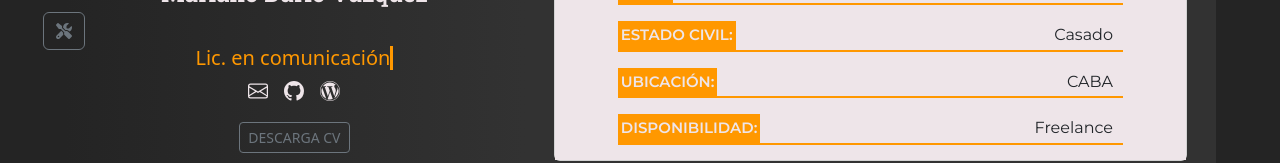
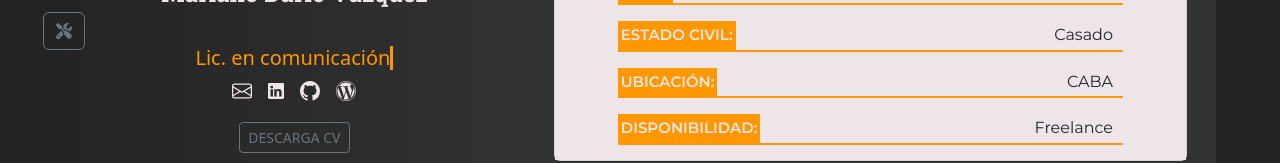
Before and after one commit to mareanovazquez/CurriculumVitae, a React (Vite) app: page / in a window 1280 px wide. Shown: the part 468-631 px from the top of the page. Built offline with nearby package versions, Linux system fonts and the light colour scheme.

Commit message:
add link linkedin

```diff
--- a/src/Components/Footer/Footer.jsx
+++ b/src/Components/Footer/Footer.jsx
@@ -45,11 +45,11 @@
               <path d="M0 4a2 2 0 0 1 2-2h12a2 2 0 0 1 2 2v8a2 2 0 0 1-2 2H2a2 2 0 0 1-2-2V4Zm2-1a1 1 0 0 0-1 1v.217l7 4.2 7-4.2V4a1 1 0 0 0-1-1H2Zm13 2.383-4.708 2.825L15 11.105V5.383Zm-.034 6.876-5.64-3.471L8 9.583l-1.326-.795-5.64 3.47A1 1 0 0 0 2 13h12a1 1 0 0 0 .966-.741ZM1 11.105l4.708-2.897L1 5.383v5.722Z" />
             </svg></Nav.Link>
           </Nav.Item>
-          {/* <Nav.Item>
-            <Nav.Link href='https://wa.me/5491132380400' target='_blanck'><svg xmlns="http://www.w3.org/2000/svg" width="20" height="20" fill="currentColor" className="bi bi-whatsapp" viewBox="0 0 16 16">
-              <path d="M13.601 2.326A7.854 7.854 0 0 0 7.994 0C3.627 0 .068 3.558.064 7.926c0 1.399.366 2.76 1.057 3.965L0 16l4.204-1.102a7.933 7.933 0 0 0 3.79.965h.004c4.368 0 7.926-3.558 7.93-7.93A7.898 7.898 0 0 0 13.6 2.326zM7.994 14.521a6.573 6.573 0 0 1-3.356-.92l-.24-.144-2.494.654.666-2.433-.156-.251a6.56 6.56 0 0 1-1.007-3.505c0-3.626 2.957-6.584 6.591-6.584a6.56 6.56 0 0 1 4.66 1.931 6.557 6.557 0 0 1 1.928 4.66c-.004 3.639-2.961 6.592-6.592 6.592zm3.615-4.934c-.197-.099-1.17-.578-1.353-.646-.182-.065-.315-.099-.445.099-.133.197-.513.646-.627.775-.114.133-.232.148-.43.05-.197-.1-.836-.308-1.592-.985-.59-.525-.985-1.175-1.103-1.372-.114-.198-.011-.304.088-.403.087-.088.197-.232.296-.346.1-.114.133-.198.198-.33.065-.134.034-.248-.015-.347-.05-.099-.445-1.076-.612-1.47-.16-.389-.323-.335-.445-.34-.114-.007-.247-.007-.38-.007a.729.729 0 0 0-.529.247c-.182.198-.691.677-.691 1.654 0 .977.71 1.916.81 2.049.098.133 1.394 2.132 3.383 2.992.47.205.84.326 1.129.418.475.152.904.129 1.246.08.38-.058 1.171-.48 1.338-.943.164-.464.164-.86.114-.943-.049-.084-.182-.133-.38-.232z" />
+          <Nav.Item>
+            <Nav.Link href='https://www.linkedin.com/in/mareanovazquez/' target='_blank'><svg xmlns="http://www.w3.org/2000/svg" width="16" height="16" fill="currentColor" class="bi bi-linkedin" viewBox="0 0 16 16">
+              <path d="M0 1.146C0 .513.526 0 1.175 0h13.65C15.474 0 16 .513 16 1.146v13.708c0 .633-.526 1.146-1.175 1.146H1.175C.526 16 0 15.487 0 14.854V1.146zm4.943 12.248V6.169H2.542v7.225h2.401m-1.2-8.212c.837 0 1.358-.554 1.358-1.248-.015-.709-.52-1.248-1.342-1.248-.822 0-1.359.54-1.359 1.248 0 .694.521 1.248 1.327 1.248h.016zm4.908 8.212V9.359c0-.216.016-.432.08-.586.173-.431.568-.878 1.232-.878.869 0 1.216.662 1.216 1.634v3.865h2.401V9.25c0-2.22-1.184-3.252-2.764-3.252-1.274 0-1.845.7-2.165 1.193v.025h-.016a5.54 5.54 0 0 1 .016-.025V6.169h-2.4c.03.678 0 7.225 0 7.225h2.4" />
             </svg></Nav.Link>
-          </Nav.Item> */}
+          </Nav.Item>
           <Nav.Item>
             <Nav.Link href='https://github.com/mareanovazquez' target='_blank' >
               <svg xmlns="http://www.w3.org/2000/svg" width="20" height="20" fill="currentColor" className="bi bi-github " viewBox="0 0 16 16">
```
Lines whose indentation alone changed are shown as unchanged.
